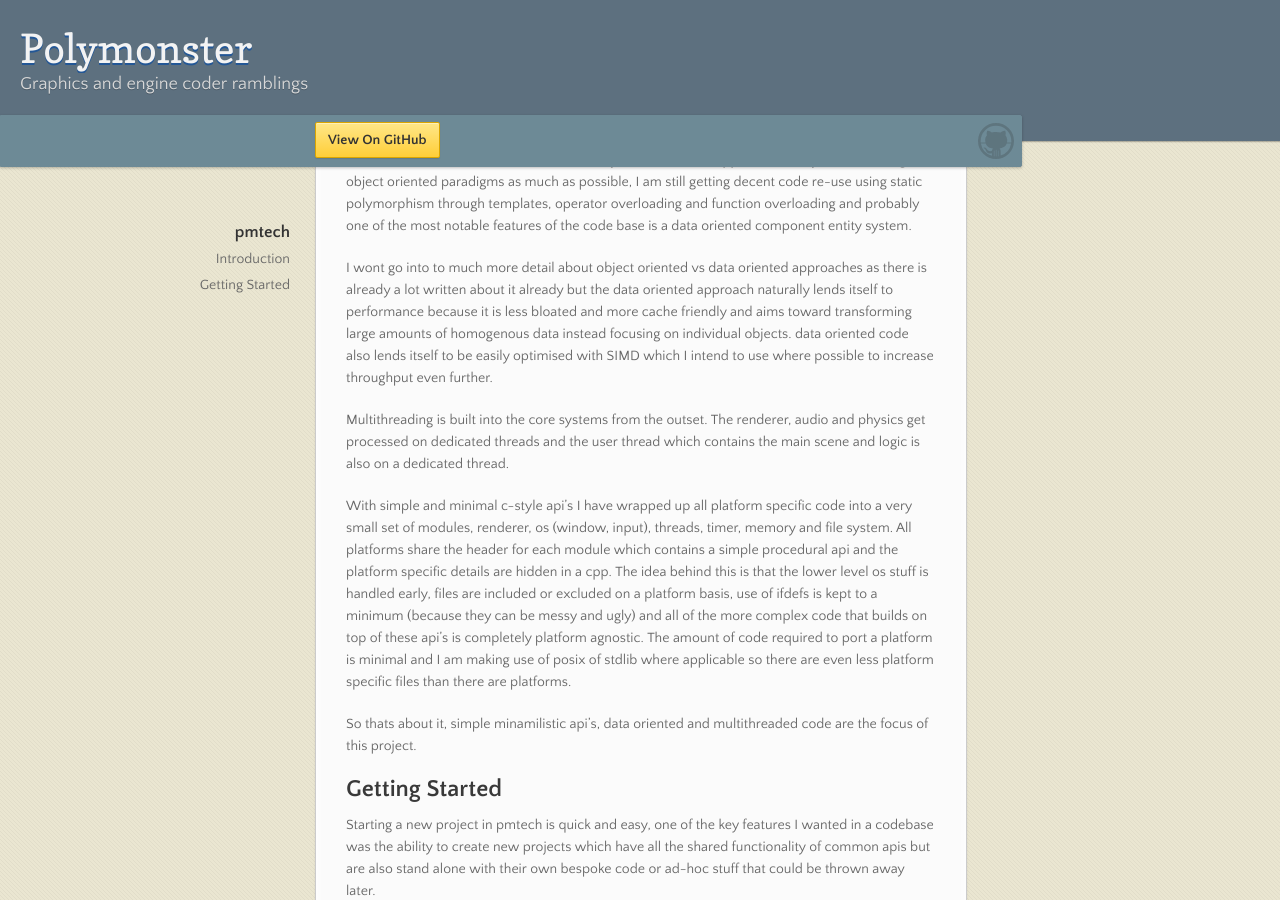
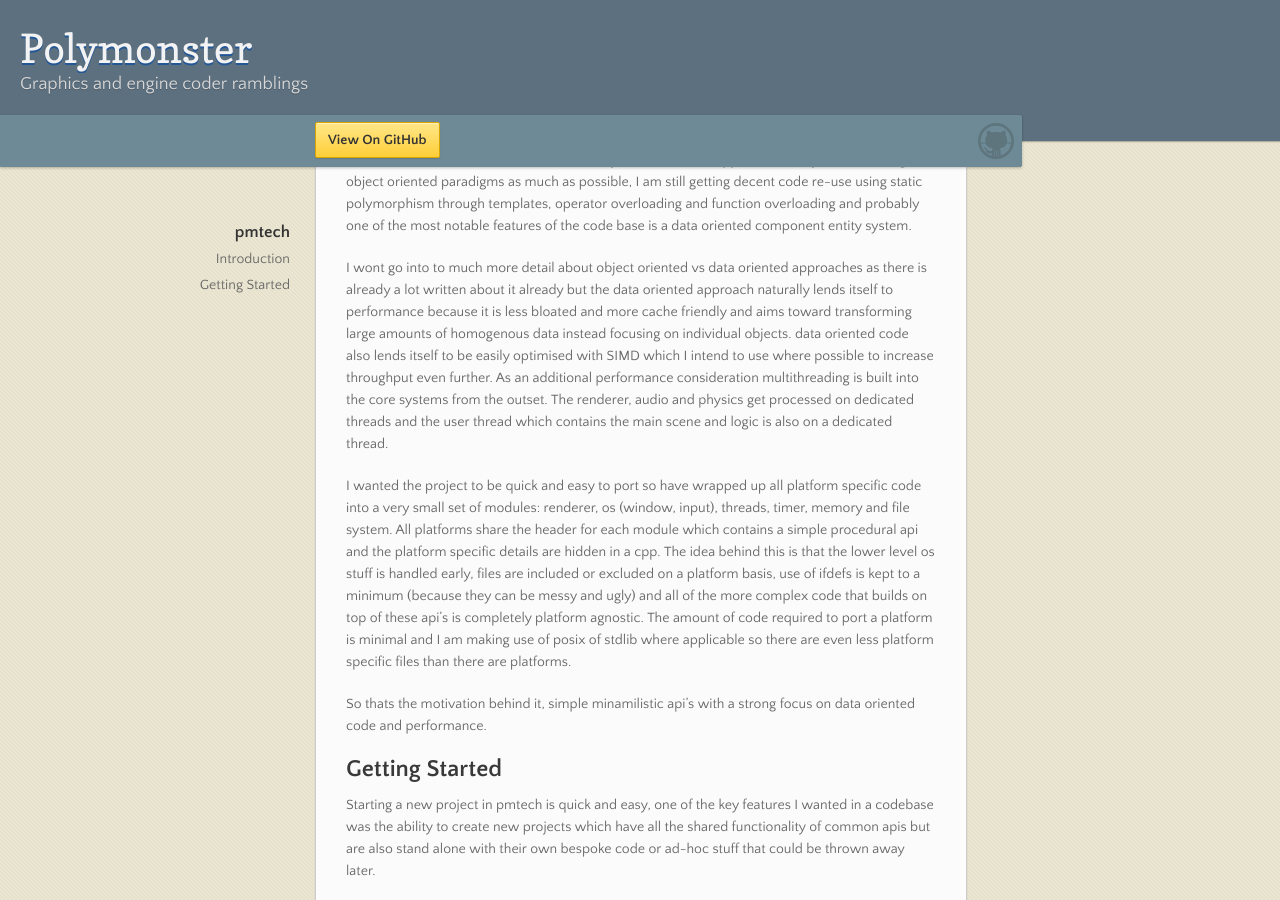
Before and after one commit to polymonster/polymonster.github.io, a Jekyll site: the page built from index.md, in a window 1280 px wide and 900 px high, scrolled down 755 px. Built offline with Jekyll 4.4.1, drawn with Linux system fonts in a browser that asks for light colours; our own code applies the rules of GitHub Pages for plain Markdown files.

Commit message:
Update index.md

```diff
--- a/index.md
+++ b/index.md
@@ -15,13 +15,11 @@ I wanted to make the codebase as simple as possible. Having seen code bases that
 For this reason I decided to take a more c-style data oriented approach and try to avoid using object oriented paradigms as much as possible, I am still getting decent code re-use using static polymorphism through templates, operator overloading and function overloading and probably one of the most notable features of the code base is a
 data oriented component entity system.
 
-I wont go into to much more detail about object oriented vs data oriented approaches as there is already a lot written about it already but the data oriented approach naturally lends itself to performance because it is less bloated and more cache friendly and aims toward transforming large amounts of homogenous data instead focusing on individual objects. data oriented code also lends itself to be easily optimised with SIMD which I intend to use where possible to increase throughput even further.
+I wont go into to much more detail about object oriented vs data oriented approaches as there is already a lot written about it already but the data oriented approach naturally lends itself to performance because it is less bloated and more cache friendly and aims toward transforming large amounts of homogenous data instead focusing on individual objects. data oriented code also lends itself to be easily optimised with SIMD which I intend to use where possible to increase throughput even further. As an additional performance consideration multithreading is built into the core systems from the outset. The renderer, audio and physics get processed on dedicated threads and the user thread which contains the main scene and logic is also on a dedicated thread.
 
-Multithreading is built into the core systems from the outset. The renderer, audio and physics get processed on dedicated threads and the user thread which contains the main scene and logic is also on a dedicated thread.
+I wanted the project to be quick and easy to port so have wrapped up all platform specific code into a very small set of modules: renderer, os (window, input), threads, timer, memory and file system. All platforms share the header for each module which contains a simple procedural api and the platform specific details are hidden in a cpp. The idea behind this is that the lower level os stuff is handled early, files are included or excluded on a platform basis, use of ifdefs is kept to a minimum (because they can be messy and ugly) and all of the more complex code that builds on top of these api's is completely platform agnostic. The amount of code required to port a platform is minimal and I am making use of posix of stdlib where applicable so there are even less platform specific files than there are platforms.
 
-With simple and minimal c-style api's I have wrapped up all platform specific code into a very small set of modules, renderer, os (window, input), threads, timer, memory and file system. All platforms share the header for each module which contains a simple procedural api and the platform specific details are hidden in a cpp. The idea behind this is that the lower level os stuff is handled early, files are included or excluded on a platform basis, use of ifdefs is kept to a minimum (because they can be messy and ugly) and all of the more complex code that builds on top of these api's is completely platform agnostic. The amount of code required to port a platform is minimal and I am making use of posix of stdlib where applicable so there are even less platform specific files than there are platforms.
-
-So thats about it, simple minamilistic api's, data oriented and multithreaded code are the focus of this project.
+So thats the motivation behind it, simple minamilistic api's with a strong focus on data oriented code and performance.
 
 ## Getting Started
 
```
